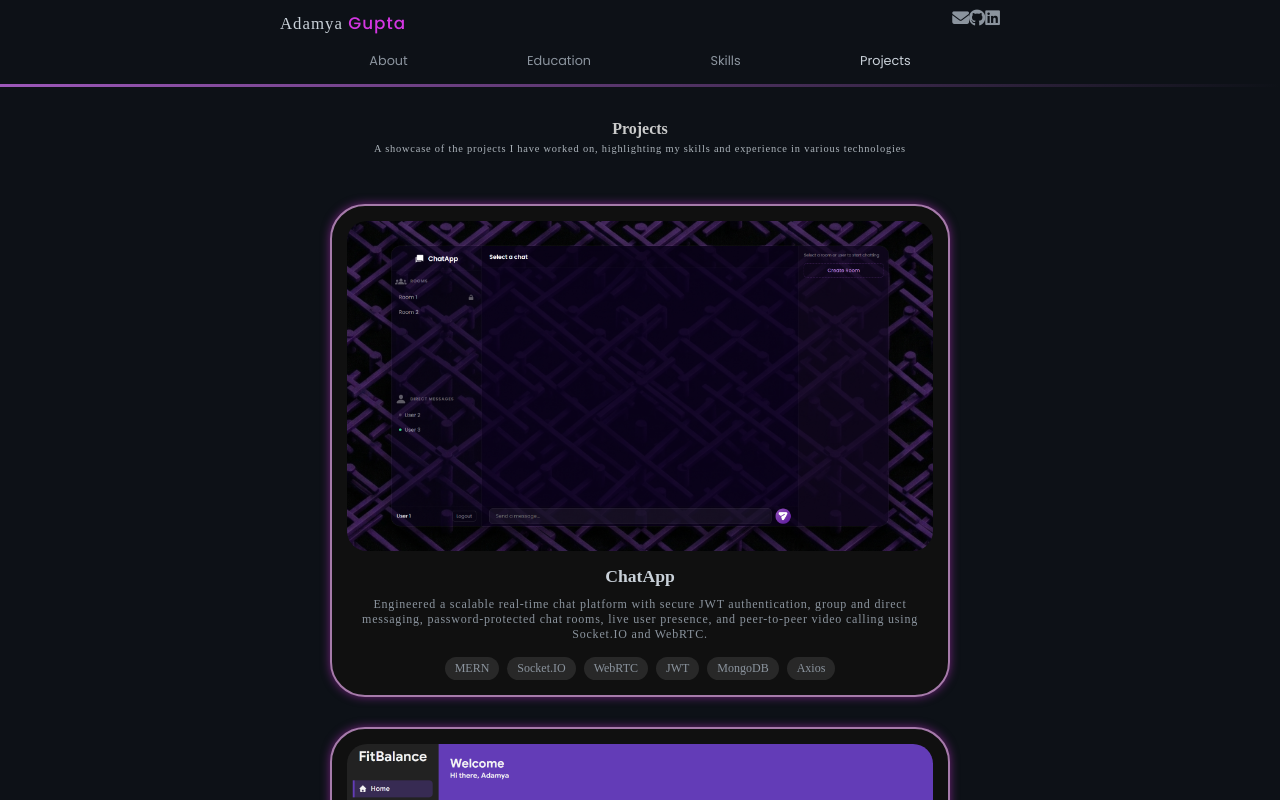
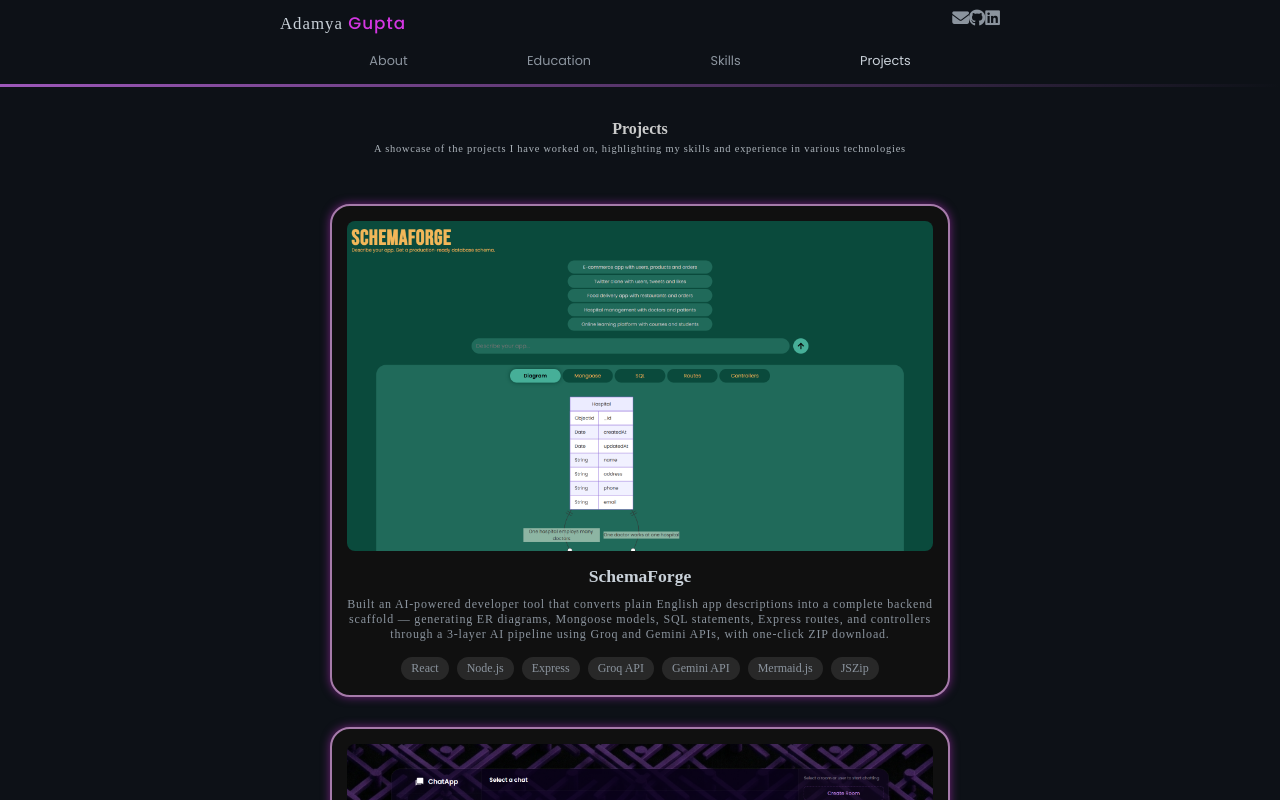
Before and after one commit to Adamya-Gupta-2005/Portfolio, a React (Vite) app in the folder Portfolio/: page /#/projects in a window 1280 px wide. Shown: the top 800 px of the page. Built offline with nearby package versions, Linux system fonts and the light colour scheme; some icons are missing; a web font is replaced by a local one.

Commit message:
Added new project - Schema Forge

```diff
--- a/Portfolio/src/data/projects.js
+++ b/Portfolio/src/data/projects.js
@@ -1,8 +1,18 @@
 import fitbalance from '../assets/projectImg/FitBalance.png'
 import mernauth from '../assets/projectImg/mernAuth.png'
 import chatApp from '../assets/projectImg/chatApp.png'
+import schemaForge from '../assets/projectImg/schemaForge.png'
 
 export const projects = [
+    {
+        id: 3,
+        title: 'SchemaForge',
+        image: schemaForge,
+        description: 'Built an AI-powered developer tool that converts plain English app descriptions into a complete backend scaffold — generating ER diagrams, Mongoose models, SQL statements, Express routes, and controllers through a 3-layer AI pipeline using Groq and Gemini APIs, with one-click ZIP download.',
+        techs: ["React", "Node.js", "Express", "Groq API", "Gemini API", "Mermaid.js", "JSZip"],
+        github: "https://github.com/Adamya-Gupta-2005/SchemaForge",
+        live: "https://schema-forge-puce.vercel.app/"
+    },
     {
         id: 2,
         title: 'ChatApp',
--- a/Portfolio/src/styles/project.css
+++ b/Portfolio/src/styles/project.css
@@ -28,7 +28,7 @@
   border: 2px solid #a67baa;
   box-shadow: 0px 0px 10px #d436e281;
   padding: 15px;
-  border-radius: 35px;
+  border-radius: 20px;
   display: flex;
   flex-direction: column;
   cursor: pointer;
@@ -41,7 +41,7 @@
   width: 100%;
   height: auto;
   object-fit: cover;
-  border-radius: 20px;
+  border-radius: 8px;
   margin-bottom: 10px;
 }
 
```
Also changed, not shown: Portfolio/src/assets/projectImg/schemaForge.png (added).
